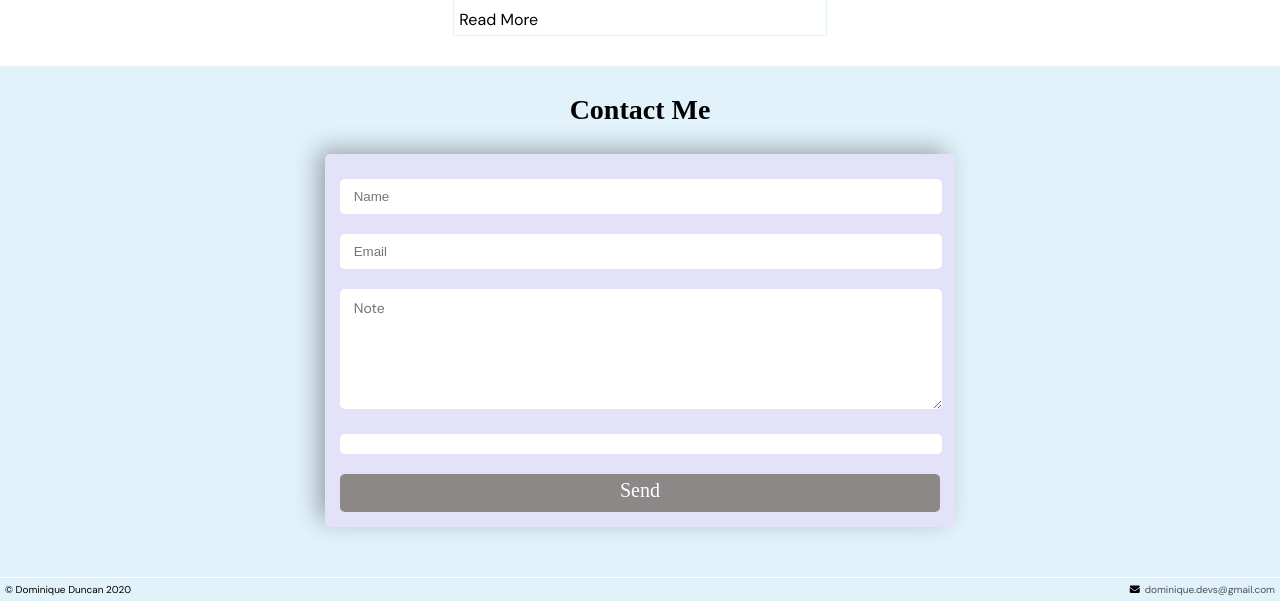
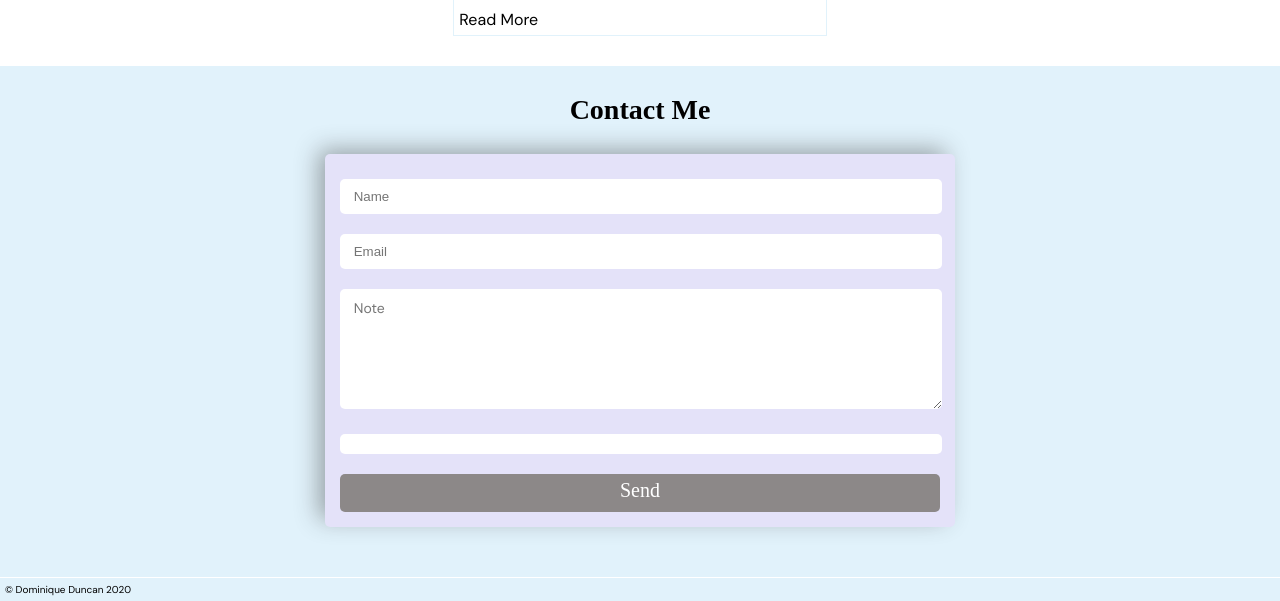
Before and after one commit to ddlatice/MyPortfolio, a website: page index.html in a window 1280 px wide. Shown: the part 2071-2672 px from the top of the page. Drawn offline with Linux system fonts and the light colour scheme; a web font is replaced by a local one.

Commit message:
editing footer.

```diff
--- a/index.html
+++ b/index.html
@@ -191,9 +191,6 @@
         <div class="copy">
         &copy; Dominique Duncan 2020
       </div>
-      <div class="email-address">
-        <i class="fas fa-envelope"></i><span> dominique.devs@gmail.com</span>
-      </div>
       </div>
     </footer>
   </body>
```
Also changed, not shown: crystalclear.html (+0 -3 lines), littlediary.html (+0 -3 lines), mfb.html (+0 -3 lines).
